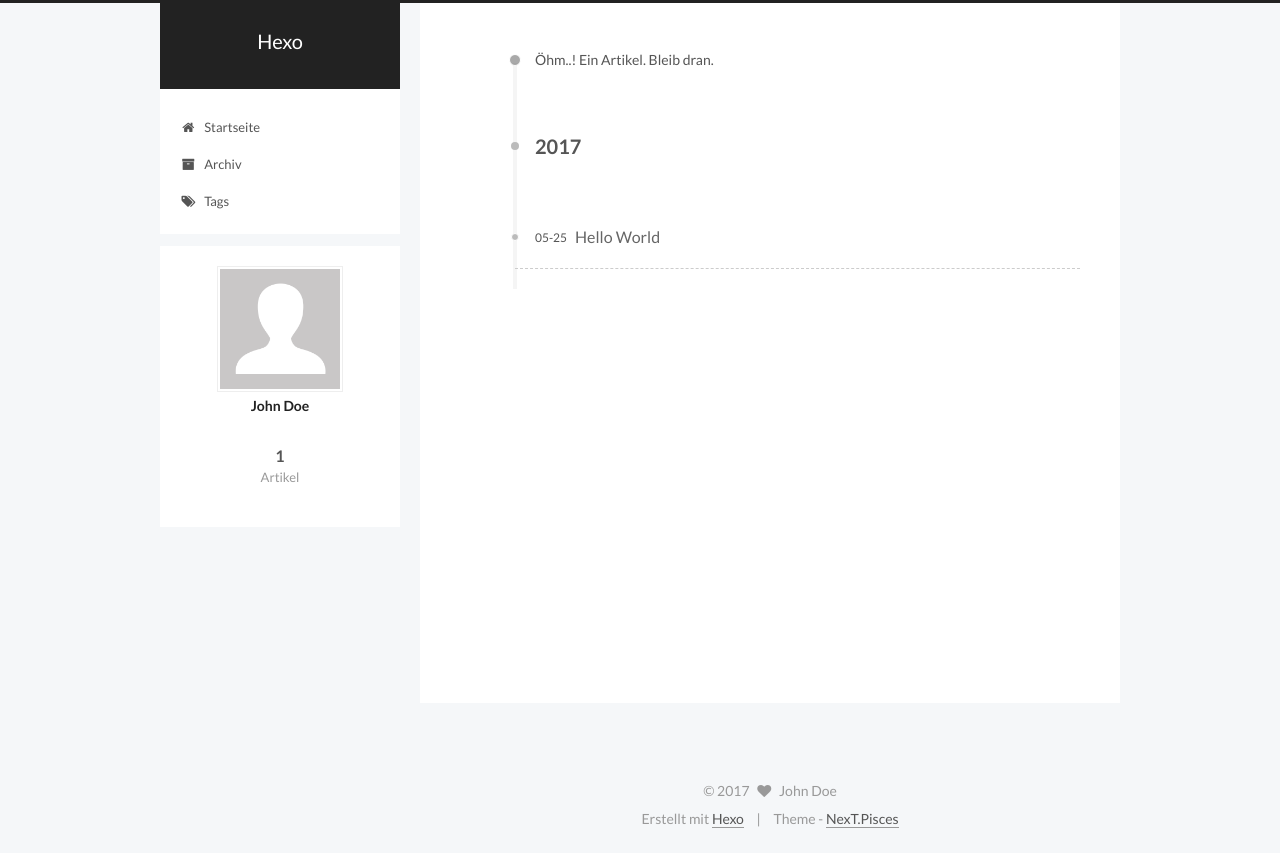
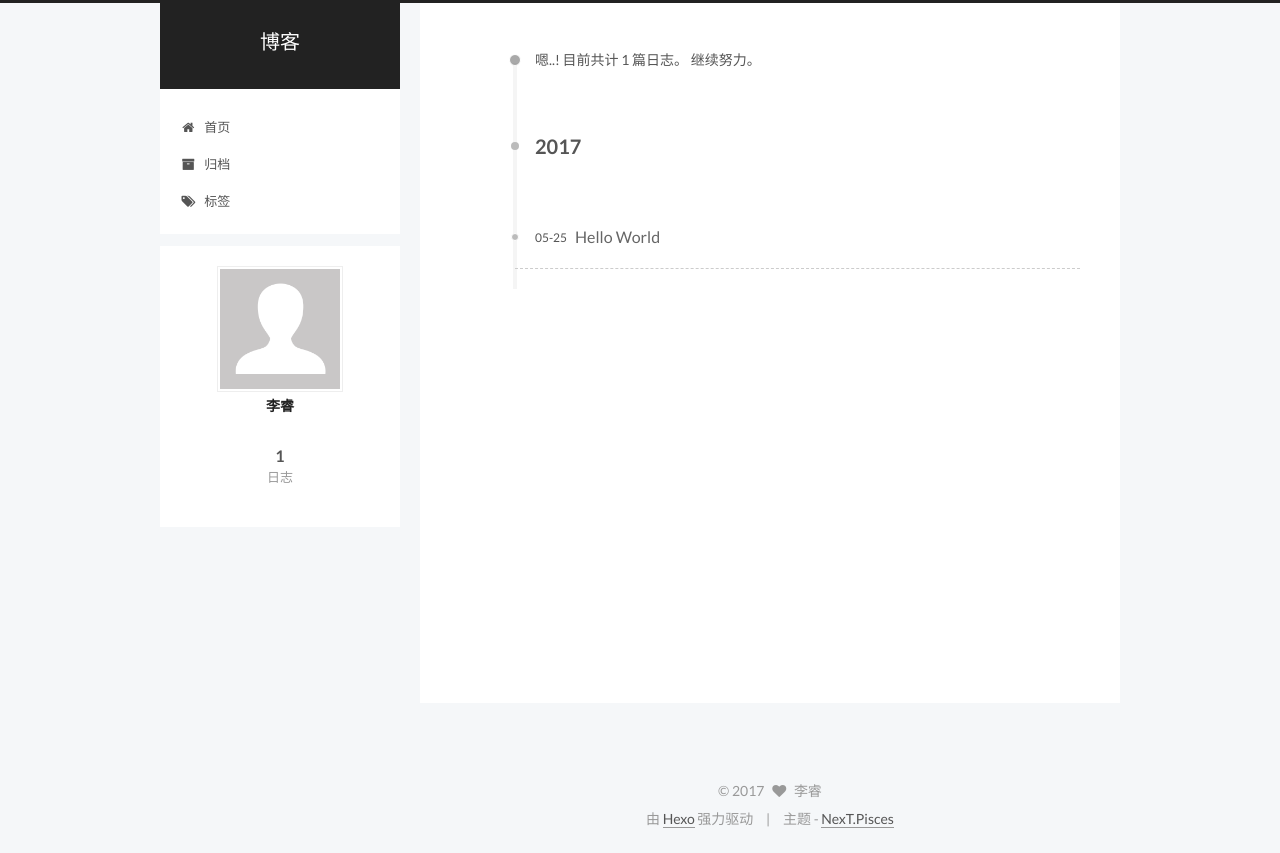
Before and after one commit to lr12/lr12.github.io, a plain HTML site: page archives/2017/05/index.html in a window 1280 px wide. Drawn offline with Linux system fonts and the light colour scheme.

Commit message:
Site updated: 2017-05-25 12:45:23

```diff
--- a/archives/2017/05/index.html
+++ b/archives/2017/05/index.html
@@ -5,7 +5,7 @@
 
 
 
-<html class="theme-next pisces use-motion" lang="">
+<html class="theme-next pisces use-motion" lang="zh-Hans">
 <head>
   <meta charset="UTF-8"/>
 <meta http-equiv="X-UA-Compatible" content="IE=edge" />
@@ -91,11 +91,11 @@
 
 
 <meta property="og:type" content="website">
-<meta property="og:title" content="Hexo">
+<meta property="og:title" content="博客">
 <meta property="og:url" content="http://yoursite.com/archives/2017/05/index.html">
-<meta property="og:site_name" content="Hexo">
+<meta property="og:site_name" content="博客">
 <meta name="twitter:card" content="summary">
-<meta name="twitter:title" content="Hexo">
+<meta name="twitter:title" content="博客">
 
 
 
@@ -109,7 +109,7 @@
     motion: true,
     duoshuo: {
       userId: '0',
-      author: 'Author'
+      author: '博主'
     },
     algolia: {
       applicationID: '',
@@ -129,10 +129,10 @@
 
 
 
-  <title>Archiv | Hexo</title>
+  <title>归档 | 博客</title>
 </head>
 
-<body itemscope itemtype="http://schema.org/WebPage" lang="">
+<body itemscope itemtype="http://schema.org/WebPage" lang="zh-Hans">
 
 
 
@@ -166,7 +166,7 @@
     <div class="custom-logo-site-title">
       <a href="/"  class="brand" rel="start">
         <span class="logo-line-before"><i></i></span>
-        <span class="site-title">Hexo</span>
+        <span class="site-title">博客</span>
         <span class="logo-line-after"><i></i></span>
       </a>
     </div>
@@ -196,7 +196,7 @@
 
               <i class="menu-item-icon fa fa-fw fa-home"></i> <br />
 
-            Startseite
+            首页
           </a>
         </li>
 
@@ -206,7 +206,7 @@
 
               <i class="menu-item-icon fa fa-fw fa-archive"></i> <br />
 
-            Archiv
+            归档
           </a>
         </li>
 
@@ -216,7 +216,7 @@
 
               <i class="menu-item-icon fa fa-fw fa-tags"></i> <br />
 
-            Tags
+            标签
           </a>
         </li>
 
@@ -248,7 +248,7 @@
 
 
 
-      Öhm..! Ein Artikel. Bleib dran.
+      嗯..! 目前共计 1 篇日志。 继续努力。
     </span>
 
 
@@ -330,8 +330,8 @@
         <div class="site-author motion-element" itemprop="author" itemscope itemtype="http://schema.org/Person">
           <img class="site-author-image" itemprop="image"
                src="/images/avatar.gif"
-               alt="John Doe" />
-          <p class="site-author-name" itemprop="name">John Doe</p>
+               alt="李睿" />
+          <p class="site-author-name" itemprop="name">李睿</p>
 
               <p class="site-description motion-element" itemprop="description"></p>
 
@@ -342,7 +342,7 @@
             <div class="site-state-item site-state-posts">
               <a href="/archives">
                 <span class="site-state-item-count">1</span>
-                <span class="site-state-item-name">Artikel</span>
+                <span class="site-state-item-name">日志</span>
               </a>
             </div>
 
@@ -391,16 +391,16 @@
   <span class="with-love">
     <i class="fa fa-heart"></i>
   </span>
-  <span class="author" itemprop="copyrightHolder">John Doe</span>
+  <span class="author" itemprop="copyrightHolder">李睿</span>
 </div>
 
 
 <div class="powered-by">
-  Erstellt mit  <a class="theme-link" href="https://hexo.io">Hexo</a>
+  由 <a class="theme-link" href="https://hexo.io">Hexo</a> 强力驱动
 </div>
 
 <div class="theme-info">
-  Theme -
+  主题 -
   <a class="theme-link" href="https://github.com/iissnan/hexo-theme-next">
     NexT.Pisces
   </a>
```
Also changed, not shown: 2017/05/25/hello-world/index.html (+21 -21 lines), archives/2017/index.html (+18 -18 lines), archives/index.html (+18 -18 lines), index.html (+21 -21 lines).
